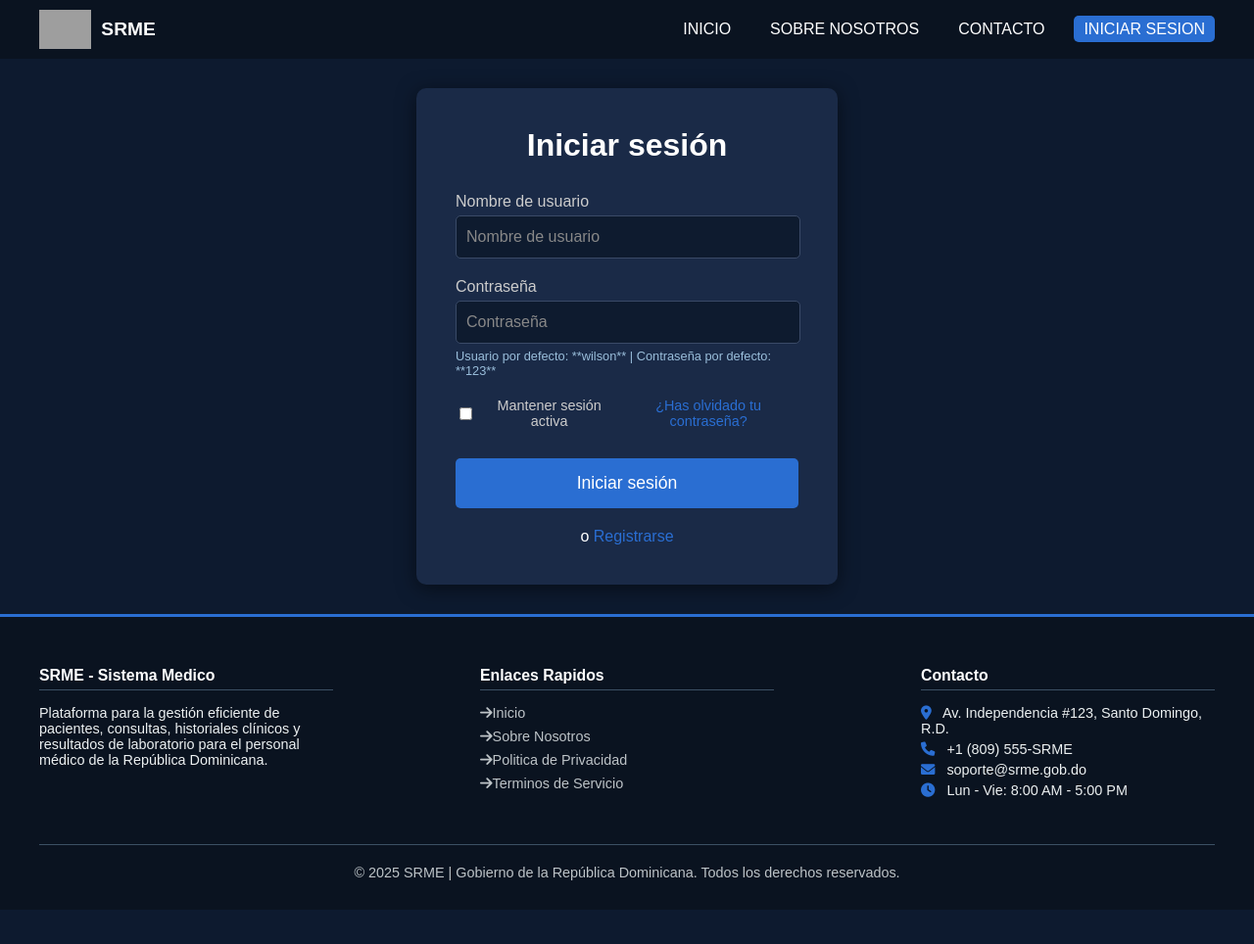
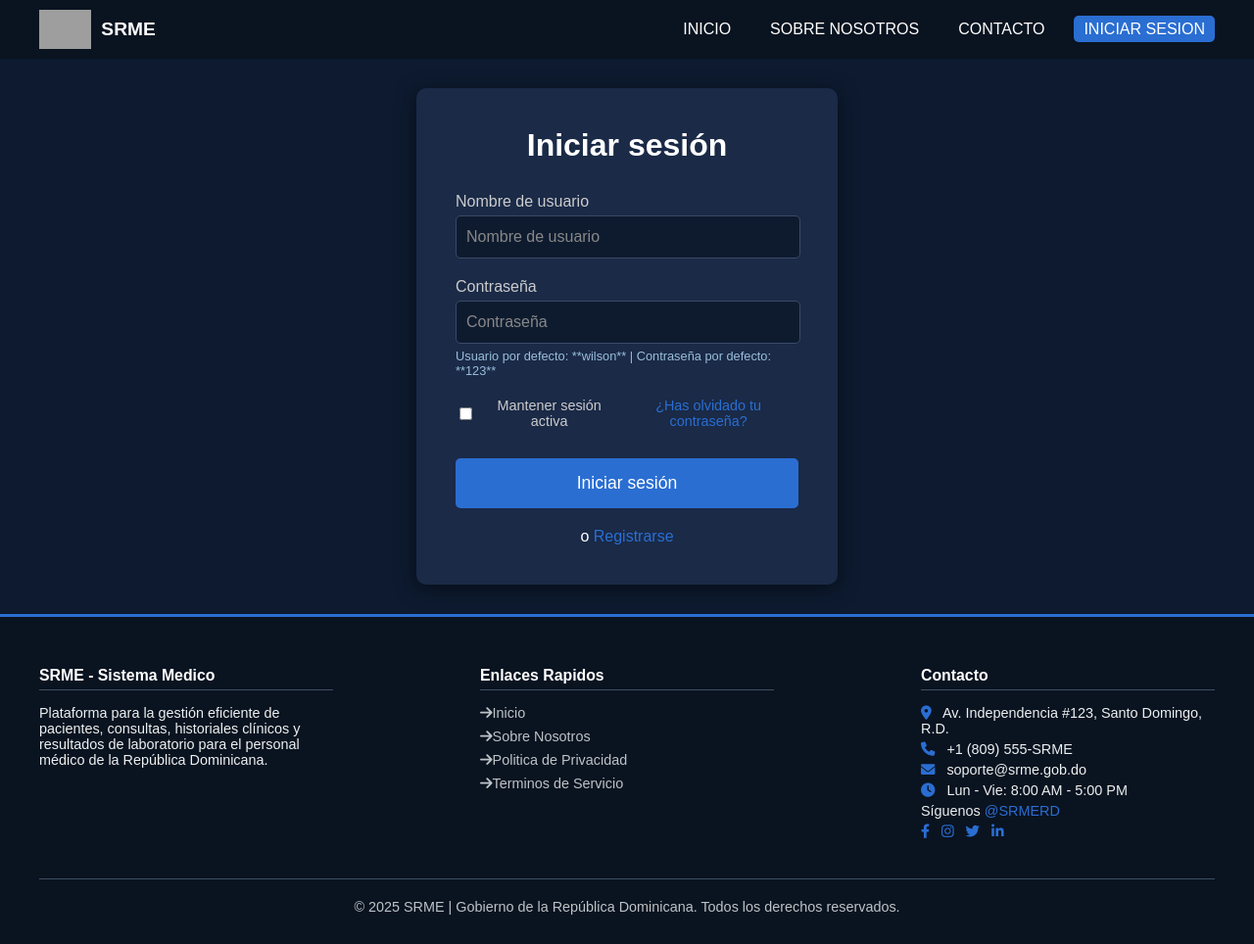
Before and after one commit to Midas885/prototipo_srme, a plain HTML site: page index.html in a window 1280 px wide. Shown: the whole page at 98% size. Before the commit the page ends 929 px from the top, so only its background shows below. Drawn offline with Linux system fonts and the light colour scheme; grey boxes are pictures that could not be loaded.

Commit message:
Agregar enlaces a redes sociales en el pie de página

```diff
--- a/index.html
+++ b/index.html
@@ -76,6 +76,16 @@
                 <p><i class="fas fa-phone"></i> +1 (809) 555-SRME</p>
                 <p><i class="fas fa-envelope"></i> soporte@srme.gob.do</p>
                 <p><i class="fas fa-clock"></i> Lun - Vie: 8:00 AM - 5:00 PM</p>
+
+                <div class="social-links">
+                    <p>Síguenos <a href="#" style="color: #2a6ed2; text-decoration: none;">@SRMERD</a></p>
+                    <div class="social-icons">
+                        <a href="#" target="_blank"><i class="fab fa-facebook-f"></i></a>
+                        <a href="#" target="_blank"><i class="fab fa-instagram"></i></a>
+                        <a href="#" target="_blank"><i class="fab fa-twitter"></i></a>
+                        <a href="#" target="_blank"><i class="fab fa-linkedin-in"></i></a>
+                    </div>
+                </div>
             </div>
         </div>
         <div class="footer-bottom">
```
Also changed, not shown: dashboard.html (+10 -0 lines).
